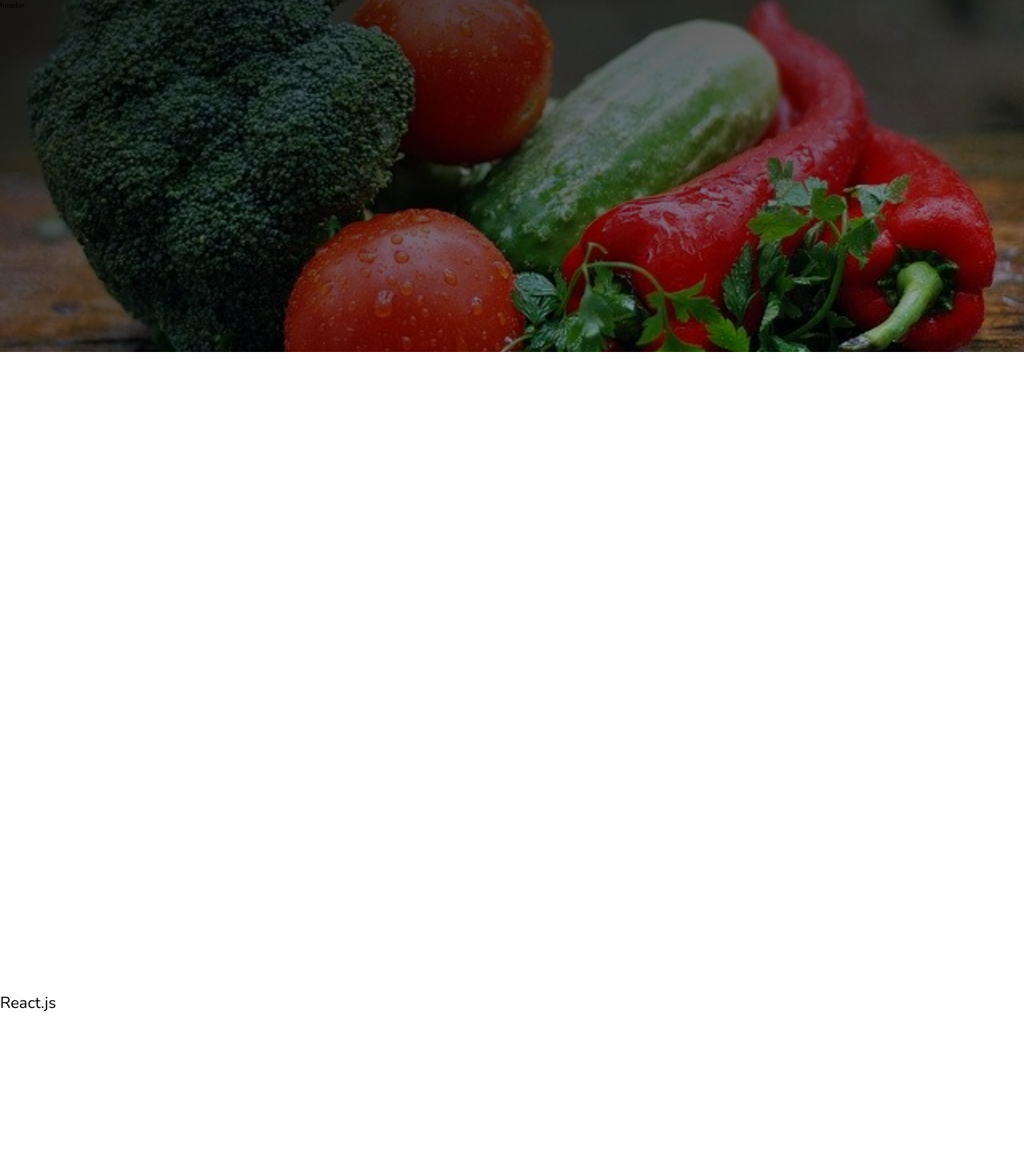
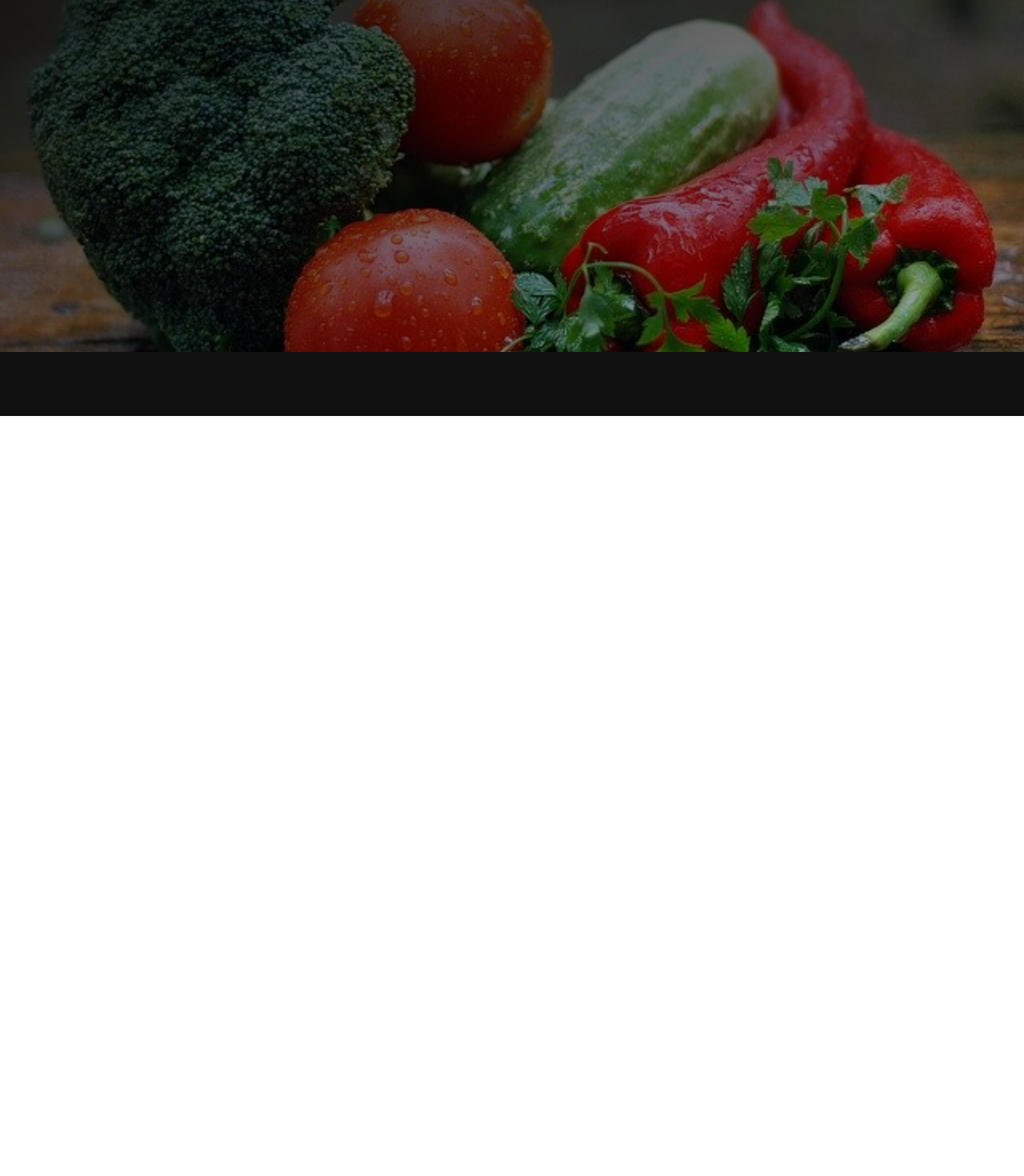
Before and after one commit to Mohammdsaleh-Hooshmandi/menu-app, a React (Create React App) app: page / in a window 1280 px wide. Shown: the top 1470 px of the page at 80% size. Before the commit the page ends 1267 px from the top, so only its background shows below. Built offline with nearby package versions, Linux system fonts and the light colour scheme.

Commit message:
create navbar wrapper

```diff
--- a/src/App.js
+++ b/src/App.js
@@ -9,7 +9,7 @@ const App = () => {
 		<Fragment>
 			<GlobalStyle />
 			<Header />
-			<h1 style={{ marginTop: '100vh' }}>React.js</h1>
+			<h1 style={{ marginTop: '200vh' }}>React.js</h1>
 		</Fragment>
 	);
 }
--- a/src/components/Header/Header.jsx
+++ b/src/components/Header/Header.jsx
@@ -1,5 +1,7 @@
+import { Fragment } from "react";
 import styled from "styled-components";
 import bgImage from './bg-header.jpg';
+import { Navbar } from "./Navbar";
 
 const HeaderWrapper = styled.header`
     width: 100%;
@@ -12,7 +14,10 @@ const HeaderWrapper = styled.header`
 const Header = () => {
 
     return (
-        <HeaderWrapper>header</HeaderWrapper>
+        <Fragment>
+            <HeaderWrapper />
+            <Navbar></Navbar>
+        </Fragment>
     );
 };
 
--- /dev/null
+++ b/src/components/Header/Navbar.jsx
@@ -0,0 +1,9 @@
+import styled from "styled-components";
+
+export const Navbar = styled.nav`
+    width: 100%;
+    height: 8rem;
+    position: sticky;
+    background-color: #111;
+    top: 0;
+`;
```
